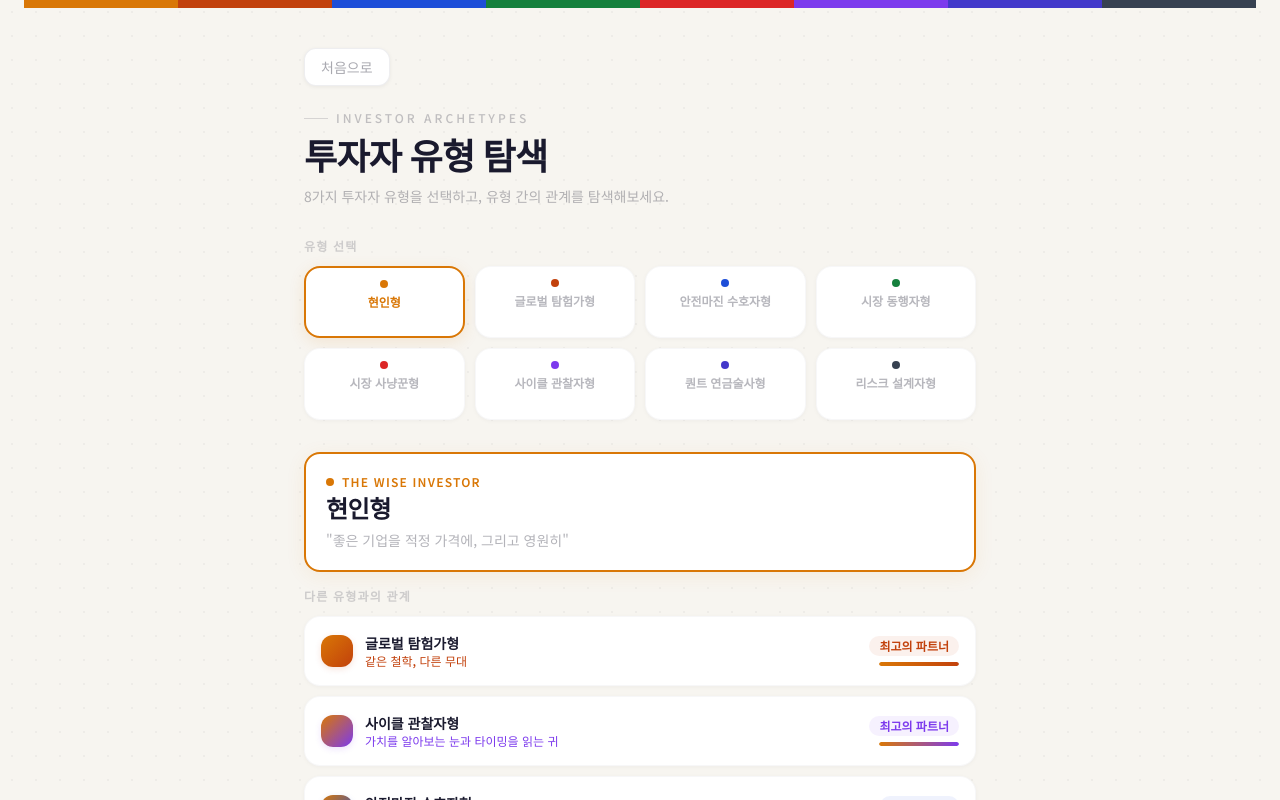
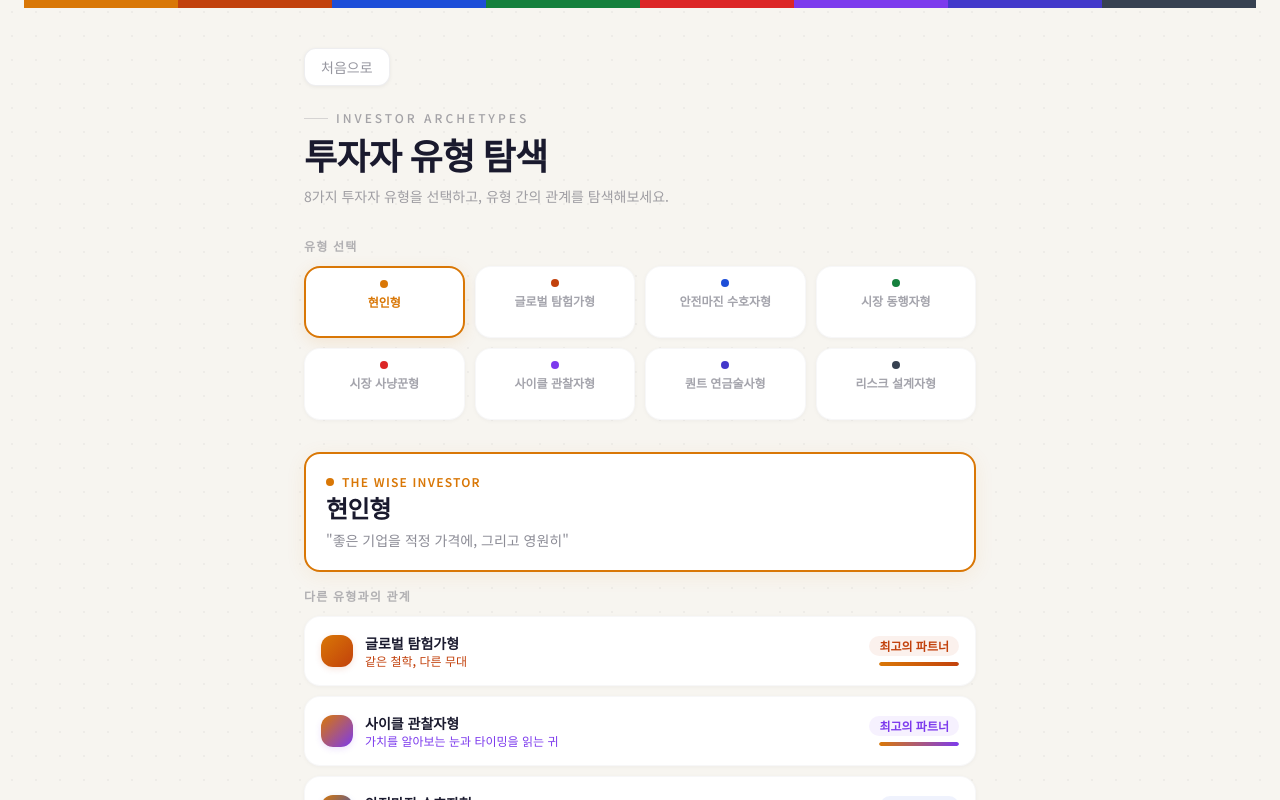
Before and after one commit to SEON97UN/InvestDNA, a React (Vite) app: page /types in a window 1280 px wide. Both pictures are taken after a click on the button "현인형". Shown: the top 800 px of the page. Built offline with nearby package versions, Linux system fonts and the light colour scheme.

Commit message:
fix: improve text readability in Result and Types pages

```diff
--- a/src/pages/ResultPage.jsx
+++ b/src/pages/ResultPage.jsx
@@ -97,7 +97,7 @@ export default function ResultPage() {
           <p className="font-bold text-base leading-relaxed mb-3" style={{ color: "#1A1A2E", wordBreak: "keep-all", overflowWrap: "break-word" }}>
             {type.description.split(". ")[0] + "."}
           </p>
-          <p className="text-sm leading-loose" style={{ color: "#1A1A2E55", wordBreak: "keep-all", overflowWrap: "break-word" }}>
+          <p className="text-sm leading-loose" style={{ color: "#1A1A2E80", wordBreak: "keep-all", overflowWrap: "break-word" }}>
             {type.description.split(". ").slice(1).join(". ")}
           </p>
         </div>
@@ -151,14 +151,14 @@ export default function ResultPage() {
               <div className="w-1.5 h-1.5 rounded-full" style={{ background: "#16A34A" }} />
               <p className="text-xs uppercase tracking-widest font-semibold" style={{ color: "#16A34A" }}>강점</p>
             </div>
-            <p className="text-xs leading-loose" style={{ color: "#1A1A2E65", wordBreak: "keep-all" }}>{type.strength}</p>
+            <p className="text-xs leading-loose" style={{ color: "#1A1A2E80", wordBreak: "keep-all" }}>{type.strength}</p>
           </div>
           <div className="rounded-2xl p-5" style={{ background: "#FFFFFF", border: "1.5px solid #1A1A2E08", boxShadow: "0 2px 12px rgba(26,26,46,0.05)" }}>
             <div className="flex items-center gap-1.5 mb-3">
               <div className="w-1.5 h-1.5 rounded-full" style={{ background: "#DC2626" }} />
               <p className="text-xs uppercase tracking-widest font-semibold" style={{ color: "#DC2626" }}>약점</p>
             </div>
-            <p className="text-xs leading-loose" style={{ color: "#1A1A2E65", wordBreak: "keep-all" }}>{type.weakness}</p>
+            <p className="text-xs leading-loose" style={{ color: "#1A1A2E80", wordBreak: "keep-all" }}>{type.weakness}</p>
           </div>
         </div>
 
@@ -167,7 +167,7 @@ export default function ResultPage() {
           className="rounded-2xl p-5 flex items-center justify-between"
           style={{ background: "#FFFFFF", border: "1.5px solid #1A1A2E08", boxShadow: "0 2px 12px rgba(26,26,46,0.05)" }}
         >
-          <p className="text-xs uppercase tracking-widest font-semibold" style={{ color: "#1A1A2E30" }}>대표 투자자</p>
+          <p className="text-xs uppercase tracking-widest font-semibold" style={{ color: "#1A1A2E50" }}>대표 투자자</p>
           <p className="font-bold text-sm" style={{ color: c.primary }}>{type.representative}</p>
         </div>
 
@@ -176,7 +176,7 @@ export default function ResultPage() {
           className="rounded-2xl p-5"
           style={{ background: "#FFFFFF", border: "1.5px solid #1A1A2E08", boxShadow: "0 2px 12px rgba(26,26,46,0.05)" }}
         >
-          <p className="text-xs uppercase tracking-widest font-semibold mb-4" style={{ color: "#1A1A2E30" }}>궁합 유형</p>
+          <p className="text-xs uppercase tracking-widest font-semibold mb-4" style={{ color: "#1A1A2E50" }}>궁합 유형</p>
 
           {compatibleType && (
             <div className="flex items-center gap-3 mb-3">
@@ -198,14 +198,14 @@ export default function ResultPage() {
             <div className="w-full h-px mb-4" style={{ background: `linear-gradient(90deg, ${c.primary}, ${compatibleType.color.primary})` }} />
           )}
 
-          <p className="text-xs leading-loose mb-4" style={{ color: "#1A1A2E55", wordBreak: "keep-all" }}>
+          <p className="text-xs leading-loose mb-4" style={{ color: "#1A1A2E80", wordBreak: "keep-all" }}>
             {type.compatibleReason}
           </p>
 
           <button
             onClick={() => navigate("/types")}
             className="w-full py-2.5 rounded-xl text-xs font-semibold transition-all duration-200 hover:scale-[1.02]"
-            style={{ background: "#F7F5F0", border: `1.5px solid ${c.primary}25`, color: "#1A1A2E50" }}
+            style={{ background: "#F7F5F0", border: `1.5px solid ${c.primary}25`, color: "#1A1A2E65" }}
           >
             모든 유형 간 관계 탐색하기 →
           </button>
@@ -258,7 +258,7 @@ export default function ResultPage() {
             <br />
             투자 권유 또는 투자 자문이 아닙니다.
           </p>
-          <p className="text-xs" style={{ color: "#1A1A2E18" }}>
+          <p className="text-xs" style={{ color: "#1A1A2E30" }}>
             © 2026 InvestDNA. All rights reserved.
           </p>
         </div>
--- a/src/pages/TypesPage.jsx
+++ b/src/pages/TypesPage.jsx
@@ -57,7 +57,7 @@ export default function TypesPage() {
           style={{
             background: "#FFFFFF",
             border: "1.5px solid #1A1A2E12",
-            color: "#1A1A2E60",
+            color: "#1A1A2E75",
             boxShadow: "0 1px 4px rgba(0,0,0,0.06)",
           }}
         >
@@ -68,7 +68,7 @@ export default function TypesPage() {
           <div className="h-px w-6" style={{ background: "#1A1A2E25" }} />
           <p
             className="text-xs tracking-[0.25em] uppercase font-medium"
-            style={{ color: "#1A1A2E40" }}
+            style={{ color: "#1A1A2E60" }}
           >
             Investor Archetypes
           </p>
@@ -83,7 +83,7 @@ export default function TypesPage() {
         >
           투자자 유형 탐색
         </h1>
-        <p className="text-sm" style={{ color: "#1A1A2E50", wordBreak: "keep-all" }}>
+        <p className="text-sm" style={{ color: "#1A1A2E65", wordBreak: "keep-all" }}>
           8가지 투자자 유형을 선택하고, 유형 간의 관계를 탐색해보세요.
         </p>
       </div>
@@ -92,7 +92,7 @@ export default function TypesPage() {
       <div className="w-full max-w-2xl mb-8 relative z-10">
         <p
           className="text-xs uppercase tracking-widest mb-3 font-semibold"
-          style={{ color: "#1A1A2E30" }}
+          style={{ color: "#1A1A2E50" }}
         >
           유형 선택
         </p>
@@ -125,7 +125,7 @@ export default function TypesPage() {
                 />
                 <span
                   className="text-xs font-bold text-center leading-tight"
-                  style={{ color: isSelected ? type.color.primary : "#1A1A2E50" }}
+                  style={{ color: isSelected ? type.color.primary : "#1A1A2E65" }}
                 >
                   {type.name}
                 </span>
@@ -172,7 +172,7 @@ export default function TypesPage() {
             </h2>
             <p
               className="text-sm"
-              style={{ color: "#1A1A2E55", wordBreak: "keep-all" }}
+              style={{ color: "#1A1A2E80", wordBreak: "keep-all" }}
             >
               "{selectedTypeData.philosophy}"
             </p>
@@ -181,7 +181,7 @@ export default function TypesPage() {
           {/* 관계 목록 */}
           <p
             className="text-xs uppercase tracking-widest mb-3 font-semibold"
-            style={{ color: "#1A1A2E30" }}
+            style={{ color: "#1A1A2E50" }}
           >
             다른 유형과의 관계
           </p>
@@ -281,7 +281,7 @@ export default function TypesPage() {
                         >
                           <p
                             className="text-sm leading-loose"
-                            style={{ color: "#1A1A2E60", wordBreak: "keep-all" }}
+                            style={{ color: "#1A1A2E75", wordBreak: "keep-all" }}
                           >
                             {relation.description}
                           </p>
@@ -326,7 +326,7 @@ export default function TypesPage() {
               ))}
             </div>
           </div>
-          <p className="text-sm" style={{ color: "#1A1A2E40" }}>
+          <p className="text-sm" style={{ color: "#1A1A2E60" }}>
             위에서 유형을 선택하면 관계 분석이 시작됩니다.
           </p>
         </div>
@@ -336,13 +336,13 @@ export default function TypesPage() {
       <div className="text-center flex flex-col gap-1 relative z-10 mt-4 mb-8">
         <p
           className="text-xs"
-          style={{ color: "#1A1A2E22", wordBreak: "keep-all" }}
+          style={{ color: "#1A1A2E40", wordBreak: "keep-all" }}
         >
           본 테스트는 교육 및 오락 목적으로 제공되며,
           <br />
           투자 권유 또는 투자 자문이 아닙니다.
         </p>
-        <p className="text-xs" style={{ color: "#1A1A2E18" }}>
+        <p className="text-xs" style={{ color: "#1A1A2E30" }}>
           © 2026 InvestDNA. All rights reserved.
         </p>
       </div>
```
